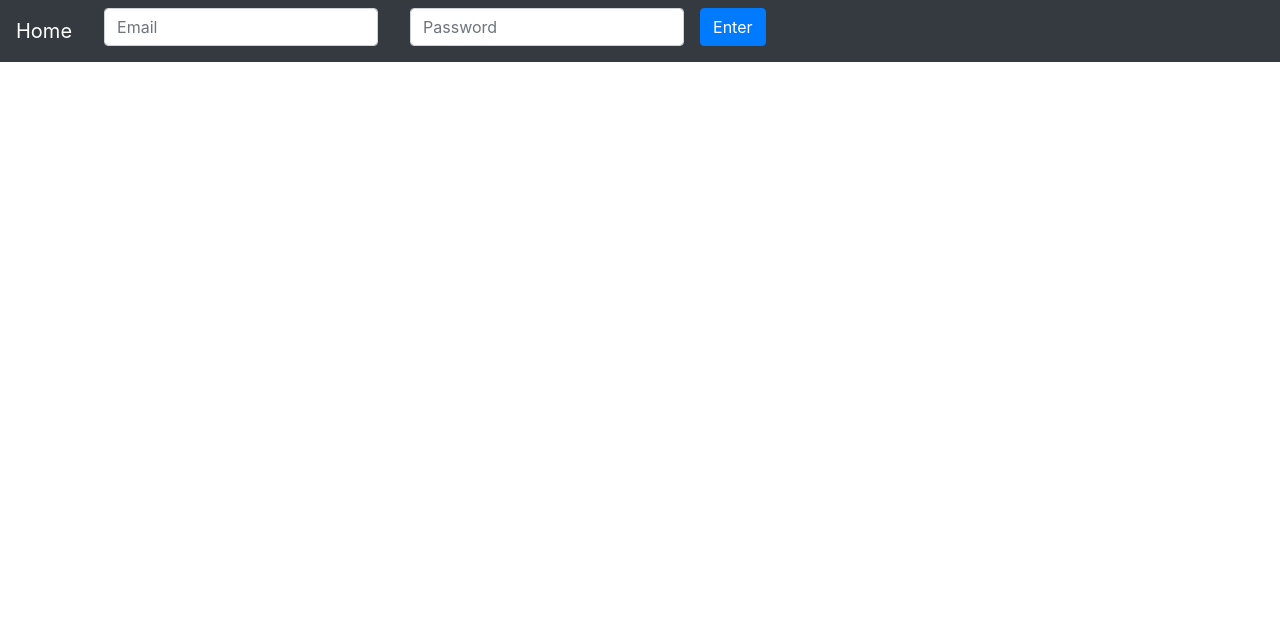
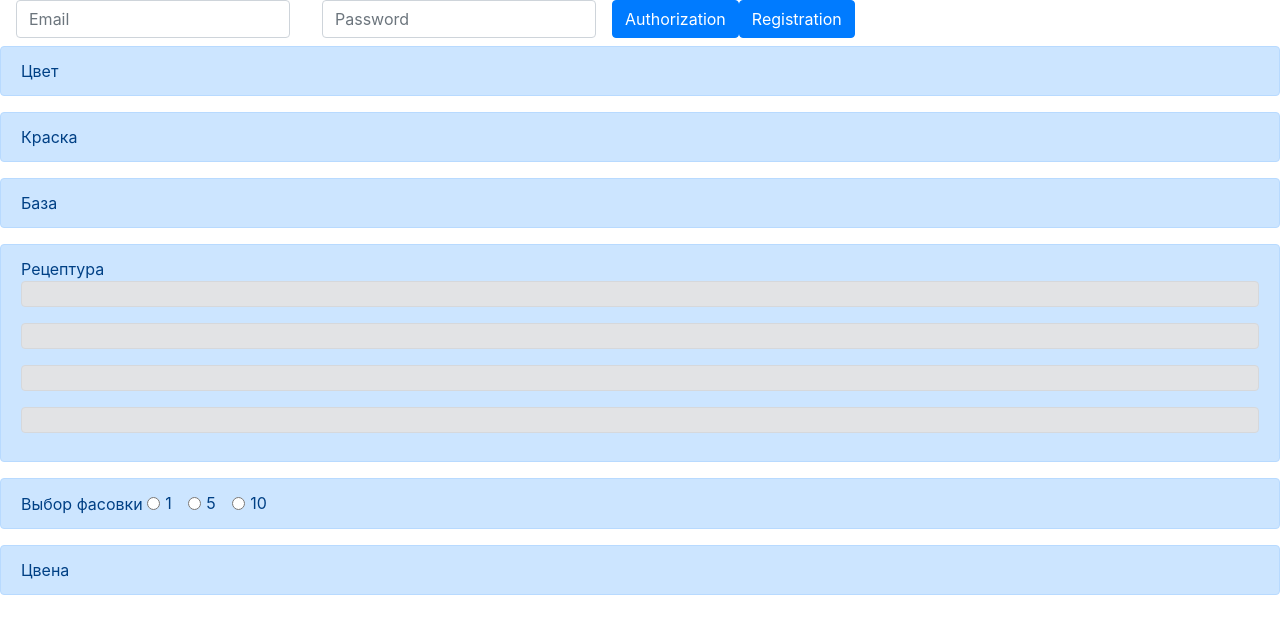
Before and after one commit to fashevskij/ncs, a PHP site: page / in a window 1280 px wide. Shown: the top 634 px of the page. Run offline with PHP 8.4, Linux system fonts and the light colour scheme; data comes from the database, SQL or seed files in the repository; some libraries are stand-ins or nearby versions.

Commit message:
#2 - website design is ready

```diff
--- a/index.php
+++ b/index.php
@@ -12,44 +12,95 @@ include $_SERVER['DOCUMENT_ROOT']."/configs/db.php";
     <title>Document</title>
 </head>
 <body>
-
-<nav class="navbar navbar-expand-lg navbar navbar-dark bg-dark">
+<?php
+if(isset($_COOKIE["id"])){
+    ?>
+    <nav class="navbar navbar-expand-lg navbar navbar-dark bg-dark">
     <a class="navbar-brand" href="#">Home</a>
     <button class="navbar-toggler" type="button" data-toggle="collapse" data-target="#navbarSupportedContent" aria-controls="navbarSupportedContent" aria-expanded="false" aria-label="Toggle navigation">
         <span class="navbar-toggler-icon"></span>
     </button>
 
-    <div style="display:none" id="navbarSupportedContent" >
+    <div class="collapse navbar-collapse" id="navbarSupportedContent" >
         <ul class="navbar-nav mr-auto">
         <li class="nav-item active">
             <a class="nav-link" href="#"> <span class="sr-only">(current)</span></a>
         </li>
-        <form class="form-inline my-lg-0">
+        <form class="form-inline my-lg-0" method="POST">
             <input class="form-control mr-sm-2" type="search" placeholder="Search NCS Color" aria-label="Search">
             <button class="btn btn-outline-success my-2 my-sm-0" type="submit">Search</button>
-            </form>
+        </form>
+        <form class="form-inline my-lg-0" method="POST">
         <li class="nav-item dropdown">
-            <a class="nav-link dropdown-toggle" href="#" id="navbarDropdown" role="button" data-toggle="dropdown" aria-haspopup="true" aria-expanded="false">
-            NCS
-            </a>
-            <div class="dropdown-menu" aria-labelledby="navbarDropdown">
-            <?php include $_SERVER['DOCUMENT_ROOT']."/modules/ncs.php";?>
+                <select class="form-control" id="exampleFormControlSelect1">
+                <option disabled>NCS</option>
+                <?php include $_SERVER['DOCUMENT_ROOT']."/modules/ncs.php";?>
+                </select>
         </li>
         <li class="nav-item dropdown">
-            <a class="nav-link dropdown-toggle" href="#" id="navbarDropdown" role="button" data-toggle="dropdown" aria-haspopup="true" aria-expanded="false">
-            Продукт
-            </a>
-            <div class="dropdown-menu" aria-labelledby="navbarDropdown">
-        <?php include $_SERVER['DOCUMENT_ROOT']."/modules/products.php";?>
-            </div>
+                <select class="form-control" id="exampleFormControlSelect1">
+                <option disabled>Products</option>
+                <?php include $_SERVER['DOCUMENT_ROOT']."/modules/products.php";?>
+                </select>
         </li>
+    </form>
         </ul>
     </div>
-    <?php include $_SERVER['DOCUMENT_ROOT']."/modules/authorization.php";?>
-</nav>
+    <a class="btn btn-outline-success my-2 my-sm-0" href="/modules/exit.php">Exit</a>
+    </nav>
+<?php
+}else{
+include $_SERVER['DOCUMENT_ROOT']."/modules/authorization.php";
+}
+?>
+<div class="alert alert-primary" role="alert">
+Цвет
+</div>
+<div class="alert alert-primary" role="alert">
+Краска
+</div>
+<div class="alert alert-primary" role="alert">
+База
+</div>
+</div>
+<div class="alert alert-primary" role="alert">
+Рецептура
+<div class="alert alert-secondary" role="alert">
+
+</div>
+<div class="alert alert-secondary" role="alert">
+
+</div>
+<div class="alert alert-secondary" role="alert">
+
+</div>
+<div class="alert alert-secondary" role="alert">
+
+</div>
+</div>
+<div class="alert alert-primary" role="alert">
+Выбор фасовки
+    <div class="form-check form-check-inline">
+    <input class="form-check-input" type="radio" name="inlineRadioOptions" id="inlineRadio1" value="option1">
+    <label class="form-check-label" for="inlineRadio1">1</label>
+    </div>
+    <div class="form-check form-check-inline">
+    <input class="form-check-input" type="radio" name="inlineRadioOptions" id="inlineRadio2" value="option2">
+    <label class="form-check-label" for="inlineRadio2">5</label>
+    </div>
+    <div class="form-check form-check-inline">
+    <input class="form-check-input" type="radio" name="inlineRadioOptions" id="inlineRadio2" value="option2">
+    <label class="form-check-label" for="inlineRadio2">10</label>
+    </div>
+    </div>
+    </div>
+    </div>
+<div class="alert alert-primary" role="alert">
+Цвена
+</div>
 
 <script src="https://code.jquery.com/jquery-3.5.1.slim.min.js" integrity="sha384-DfXdz2htPH0lsSSs5nCTpuj/zy4C+OGpamoFVy38MVBnE+IbbVYUew+OrCXaRkfj" crossorigin="anonymous"></script>
 <script src="/node_modules/bootstrap/dist/js/bootstrap.min.js"></script>
-<script src="js/authorization.js"></script>
+
 </body>
 </html>
--- a/js/authorization.js
+++ /dev/null
@@ -1,20 +0,0 @@
-
-//получаем форму окна авторизации
-let formLogin = document.querySelector("#login-form"),
-//получаем кнопку энтер в этом окне
-btnLogin = document.querySelector("#btn-login"),
-//получаем div форму навигационную панель контент
-navBar = document.querySelector("#navbarSupportedContent");
-//вешаем на кнопку событие при клике
-btnLogin.addEventListener('click',function(){
-    let ajax = new XMLHttpRequest();
-	//создаем запрос
-	ajax.open("GET", "modules/authorization.php", true);
-	ajax.send(); //отправляем запрос
-    //уберем форму авторизации
-    formLogin.style.display = "none";
-    //покажем нашу нав панель на экране
-    navBar.style.display = "block";
-    //повесим класс на навигационную панель для отображения стилей
-    navBar.classList.add("collapse navbar-collapse");
-});
--- a/modules/authorization.php
+++ b/modules/authorization.php
@@ -10,15 +10,15 @@ include $_SERVER['DOCUMENT_ROOT']."/configs/db.php";
         <label for="inputPassword2" class="sr-only">Password</label>
         <input type="password" class="form-control" id="inputPassword2" placeholder="Password" name="password">
     </div>
-        <button type="submit" onclick="event.preventDefault()" class="btn btn-primary mb-2" name="login" id="btn-login">Enter</button>
+        <button type="submit" class="btn btn-primary mb-2" name="Authorization" id="btn-login">Authorization</button>
+        <button type="submit" class="btn btn-primary mb-2" name="Registration" id="btn-login">Registration</button>
 </form>
 
 <?php
 //если введены логин и пароль и они не пусты и была нажата кнопка войти
-if (
+if (isset($_POST["Authorization"]) &&
 	isset($_POST["email"]) && isset($_POST["password"])
-	&& $_POST["email"] != "" && $_POST["password"] != "" && isset($_POST["login"])
-) {
+	&& $_POST["email"] != "" && $_POST["password"] != "") {
 	// делаем запрос к бд выбрать user таблицу где емайл  и пароль равны введенному
 	$sql = "SELECT * FROM `users` WHERE `email` LIKE '" . $_POST["email"] . "' AND `password` LIKE '" . $_POST["password"] . "'";
 	//выполняем запрос к базе данных
@@ -32,8 +32,33 @@ if (
 		//создаем куки для хранения данных пользователя
 		setcookie("id", $user["id"], time() + 3600);
 		mysqli_query($connect, $sql); //выполняем запрос
+		header("Location: /");
 	} else { //если нет то
 		echo "<h2>Login or password is not correct</h2>";
 	}
 }
+
+if (isset($_POST["Registration"]) &&
+	isset($_POST["email"]) && isset($_POST["password"])
+	&& $_POST["email"] != "" && $_POST["password"] != "") {
+	// делаем запрос к бд выбрать user таблицу где емайл  и пароль равны введенному
+	$sql = "SELECT * FROM `users` WHERE `email` LIKE '" . $_POST["email"] . "' AND `password` LIKE '" . $_POST["password"] . "'";
+	//выполняем запрос к базе данных
+	$result = mysqli_query($connect, $sql);
+	//получаем число результатов
+    $count_users = mysqli_num_rows($result);
+	//если число результатов равно 1(было найдено совпадение с введенными данными)
+	if ($count_users < 1) {
+		//извлекаем результат в запроса
+		$sql = "INSERT INTO `users` ( `email`, `password`) VALUES ('" . $_POST["email"] . "', '" . $_POST["password"] . "')";
+        $user = mysqli_fetch_assoc($result);
+		//создаем куки для хранения данных пользователя
+		if (mysqli_query($connect, $sql)) {
+			echo "<h2>User add</h2>";
+		}
+	} else { //если нет то
+		echo "<h2>Login or password is not correct</h2>";
+	}
+}
+
 ?>
--- a/modules/ncs.php
+++ b/modules/ncs.php
@@ -8,6 +8,7 @@ $count_colors = mysqli_num_rows($result);
 for ($i=0; $i < $count_colors; $i++) {
     $colors = mysqli_fetch_assoc($result);
     ?>
-    <a class="dropdown-item" href="#"><?php echo $colors["color_name"];?></a>
+    <option class="dropdown-item" name="<?php echo $colors["color_html"]?>"
+    style="background:<?php echo $colors["color_html"]?>;" value="<?php echo $colors["color_name"];?>"><?php echo $colors["color_name"];?></option>
     <?php
 }
--- a/modules/products.php
+++ b/modules/products.php
@@ -10,6 +10,6 @@ for ($i=0; $i < $count_products; $i++) {
 
     $products = mysqli_fetch_assoc($result);
 ?>
-            <a class="dropdown-item" href="#"><?php echo $products["product_name"];?></a>
+     <option class="dropdown-item" ><?php echo $products["product_name"];?></option>
 <?php
 }
```
